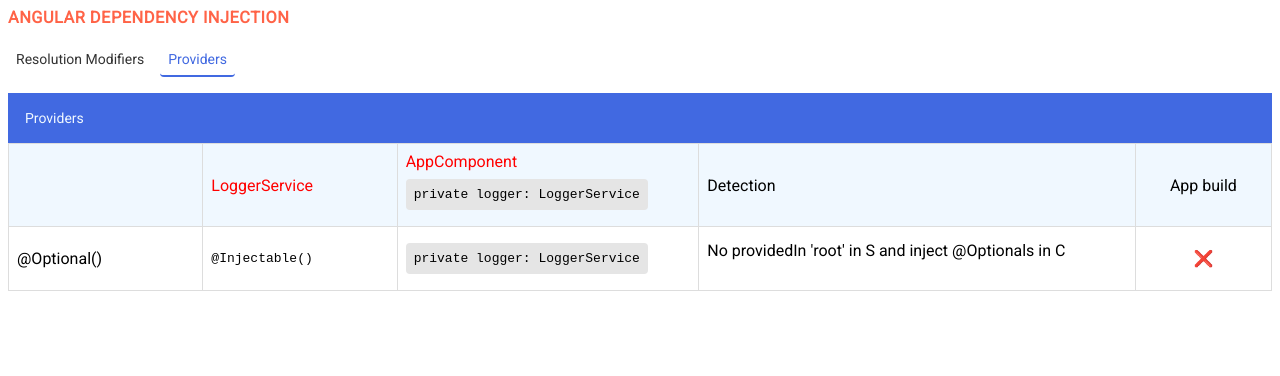
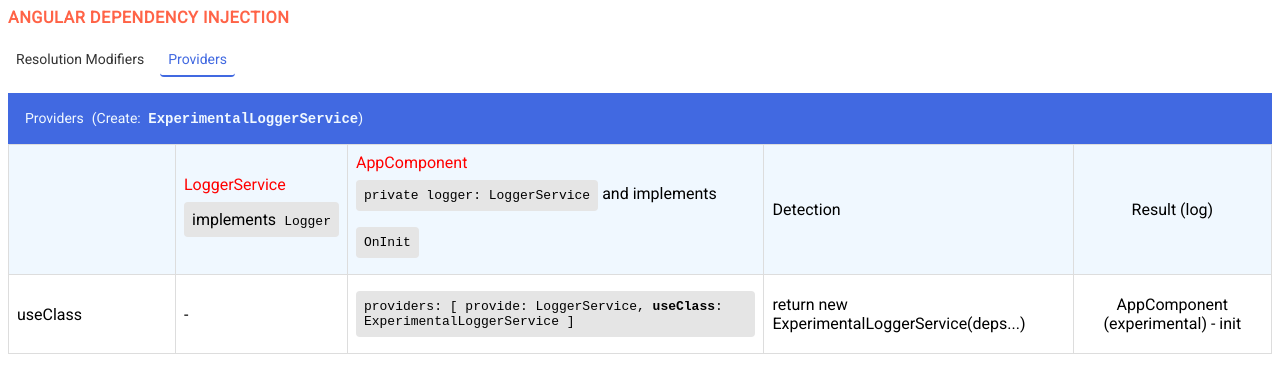
Before and after one commit to diosvo/angular-dependency-injection, an Angular app: page /providers in a window 1280 px wide. Shown: the top 376 px of the page. Built offline with nearby package versions, Linux system fonts and the light colour scheme.

Commit message:
useClass

```diff
--- a/src/app/app.component.ts
+++ b/src/app/app.component.ts
@@ -1,12 +1,21 @@
-import { Component, Optional, Self, SkipSelf, VERSION } from '@angular/core';
+import { Component, OnInit, Optional, Self, SkipSelf } from '@angular/core';
+import { ExperimentalLoggerService } from './experimental-logger.service';
 import { LoggerService } from './logger.service';
 
 @Component({
   selector: 'my-app',
   templateUrl: './app.component.html',
-  providers: [LoggerService]
+  providers: [
+    {
+      provide: LoggerService,
+      useClass: ExperimentalLoggerService
+    }
+  ]
 })
-export class AppComponent {
+export class AppComponent implements OnInit {
+  /**
+   * @description: [RESOLUTION MODIFIERS]
+   */
   /**
    * @constructor: @Optional()
    */
@@ -41,4 +50,14 @@
   //     this.logger.log('constructor init');
   //   }
   // }
+  /**
+   * @description: [PROVIDERS]
+   */
+
+  constructor(private logger: LoggerService) {}
+
+  ngOnInit(): void {
+    this.logger.prefix = 'AppComponent';
+    this.logger.log('init');
+  }
 }
--- a/src/app/directives/parent.directive.ts
+++ b/src/app/directives/parent.directive.ts
@@ -8,8 +8,8 @@
 export class ParentDirective {
   constructor(@Optional() @Self() private logger: LoggerService) {
     if (this.logger) {
-      this.logger.prefix = 'Parent Directive'
-      this.logger.log('Pdirective constructor');
+      this.logger.prefix = 'Parent Directive';
+      this.logger.log('directive constructor');
     }
   }
 }
--- /dev/null
+++ b/src/app/experimental-logger.service.ts
@@ -0,0 +1,11 @@
+import { Injectable } from '@angular/core';
+import { Logger } from './logger';
+
+@Injectable()
+export class ExperimentalLoggerService implements Logger {
+  prefix = 'root';
+
+  log(message: string): void {
+    console.log(`${this.prefix} (experimental) - ${message}`);
+  }
+}
--- a/src/app/providers/providers.component.html
+++ b/src/app/providers/providers.component.html
@@ -1,9 +1,18 @@
-<div class="title">Providers</div>
+<div class="title">
+  <span>Providers</span>
+  <span class="ml-1">(Create: <code style="margin-left: 0.25rem"><b>ExperimentalLoggerService</b></code>)
+</span>
+</div>
+
 <table>
   <thead>
     <td></td>
     <td>
       <span style="color: red">LoggerService</span>
+      <br>
+      <div class="bg-code">
+        implements<code class="ml-1">Logger</code>
+      </div>
     </td>
     <td>
       <span style="color: red">AppComponent</span>
@@ -11,25 +20,34 @@
       <div class="bg-code">
         <code>private logger: LoggerService</code>
       </div>
+      and implements
+      <div class="bg-code">
+        <code>OnInit</code>
+      </div>
     </td>
     <td>Detection</td>
-    <td>App build</td>
+    <td>Result (log)</td>
   </thead>
 
   <tbody>
-    <!-- @Optional() -->
+    <!-- useClass -->
     <tr>
-      <td>@Optional()</td>
-      <td><code>@Injectable()</code></td>
+      <td>useClass</td>
+      <td>-</td>
       <td>
         <div class="bg-code">
-          <code>private logger: LoggerService</code>
+          <code>
+          providers: [
+            provide: LoggerService,
+            <b>useClass</b>: ExperimentalLoggerService
+          ]
+          </code>
         </div>
       </td>
-      <td id="detection">
-        No providedIn 'root' in S and inject @Optionals in C
+      <td>
+        return new ExperimentalLoggerService(deps...)
       </td>
-      <td>❌</td>
+      <td>AppComponent (experimental) - init</td>
     </tr>
   </tbody>
 </table>
--- a/src/app/providers/providers.component.ts
+++ b/src/app/providers/providers.component.ts
@@ -2,14 +2,10 @@
 
 @Component({
   selector: 'app-providers',
-  templateUrl: './providers.component.html',
-  styleUrls: ['./providers.component.css']
+  templateUrl: './providers.component.html'
 })
 export class ProvidersComponent implements OnInit {
+  constructor() {}
 
-  constructor() { }
-
-  ngOnInit() {
-  }
-
+  ngOnInit() {}
 }
--- a/src/app/resolution-modifiers/resolution-modifiers.component.html
+++ b/src/app/resolution-modifiers/resolution-modifiers.component.html
@@ -4,11 +4,18 @@
     <td></td>
     <td>
       <span style="color: red">LoggerService</span>
-      <span style="display: block">log: (message: string) => void</span>
+      <br/>
+      <div class="bg-code">
+        <code>log: (message: string) => void</code>
+      </div>
     </td>
     <td>
       <span style="color: red">AppComponent</span>
-      <span style="display: block">if logger => logger.log('...')</span>
+      <br/>
+      in constructor
+      <div class="bg-code ml-1">
+        <code>if logger => logger.log('...')</code>
+      </div>
     </td>
     <td>Detection</td>
     <td>App build</td>
--- a/src/styles.css
+++ b/src/styles.css
@@ -59,3 +59,15 @@
   vertical-align: baseline;
   line-height: 2;
 }
+
+.ml-1 {
+  margin-left: 0.5rem;
+}
+
+.mr-1 {
+  margin-right: 0.5rem;
+}
+
+.mx-1 {
+  margin: 0 0.5rem;
+}
```
Also changed, not shown: src/app/providers/providers.component.css (deleted).
